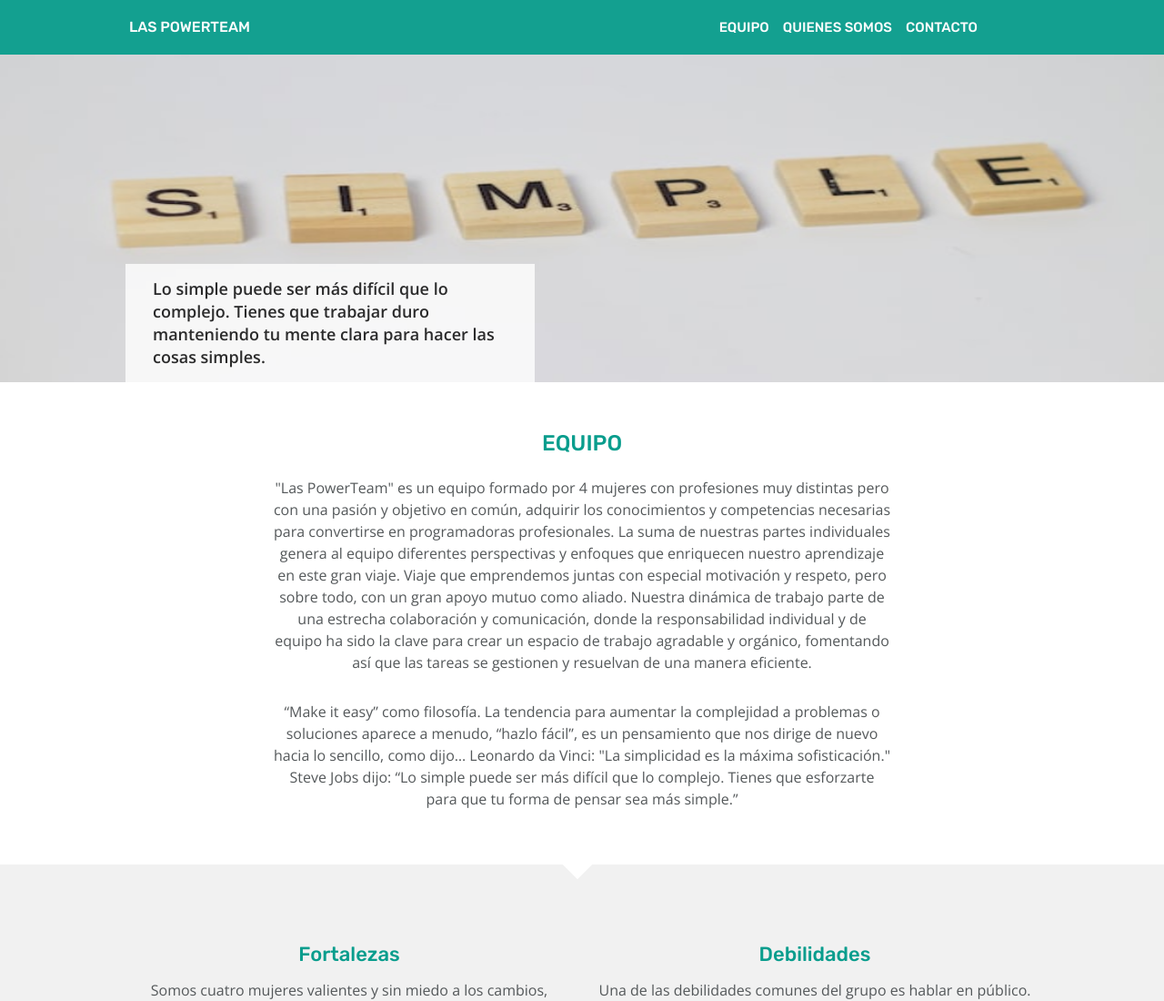
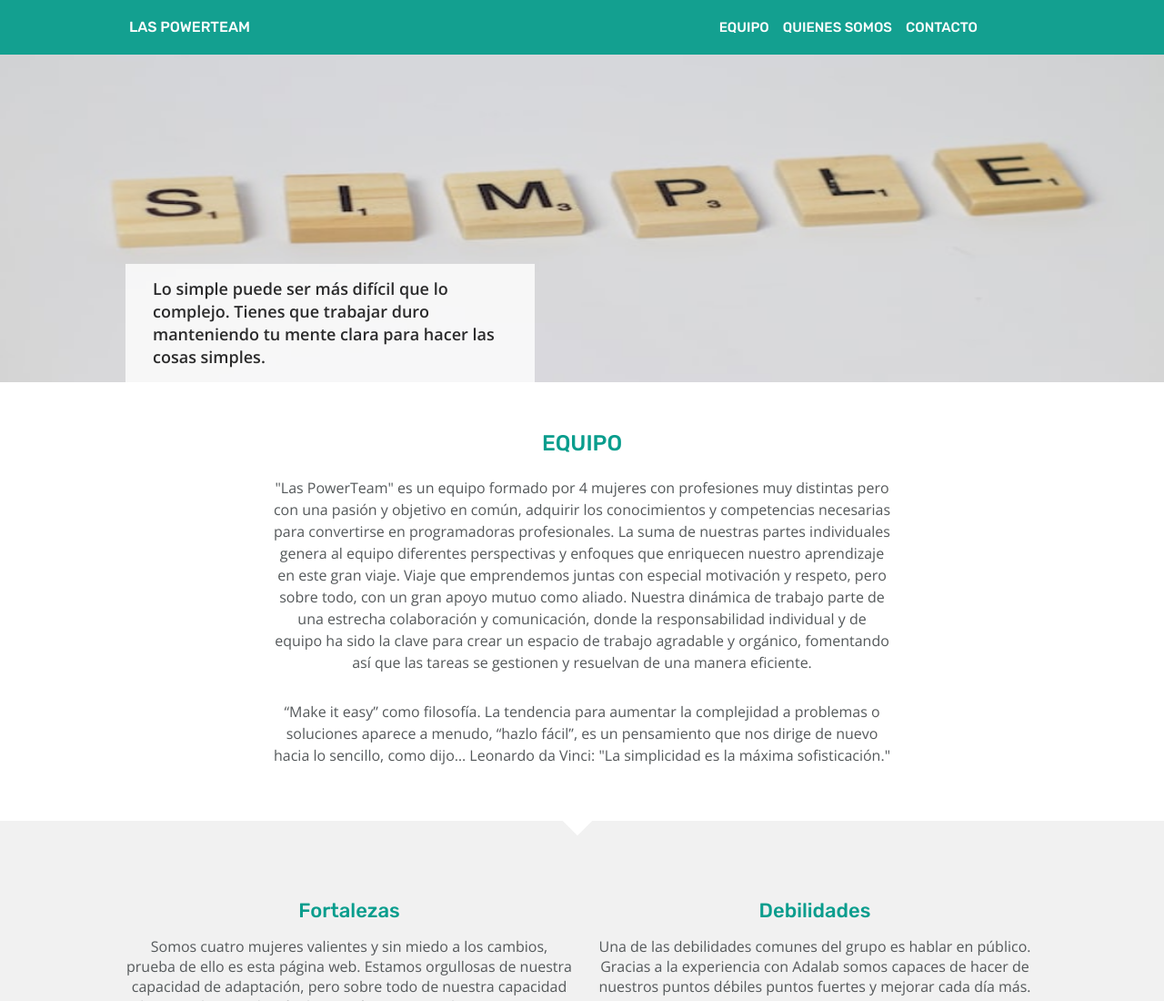
Before and after one commit to Adalab/project-promo-s-module-1-team-2, a website: page docs/index.html in a window 1280 px wide. Shown: the top 1100 px of the page at 91% size. Drawn offline with nearby package versions, Linux system fonts and the light colour scheme.

Commit message:
Add folder docs

```diff
--- a/docs/index.html
+++ b/docs/index.html
@@ -51,21 +51,23 @@
         <div class="container">
           <h2 class="title_2">EQUIPO</h2>
           <p class="description">
-            "Las PowerTeam" es un equipo formado por 4 mujeres con profesiones muy distintas pero con una pasión y objetivo en común, adquirir los
-            conocimientos y competencias necesarias para convertirse en programadoras profesionales.
-            La suma de nuestras partes individuales genera al equipo diferentes perspectivas y enfoques que enriquecen nuestro
-            aprendizaje en este gran viaje. Viaje que emprendemos juntas con especial motivación y respeto, pero sobre todo, con un
-            gran apoyo mutuo como aliado.
-            Nuestra dinámica de trabajo parte de una estrecha colaboración y comunicación, donde la responsabilidad individual y de
-            equipo ha sido la clave para crear un espacio de trabajo agradable y orgánico, fomentando así que las tareas se
-            gestionen y resuelvan de una manera eficiente.
+            "Las PowerTeam" es un equipo formado por 4 mujeres con profesiones muy
+            distintas pero con una pasión y objetivo en común, adquirir los
+            conocimientos y competencias necesarias para convertirse en programadoras
+            profesionales. La suma de nuestras partes individuales genera al equipo
+            diferentes perspectivas y enfoques que enriquecen nuestro aprendizaje en
+            este gran viaje. Viaje que emprendemos juntas con especial motivación y
+            respeto, pero sobre todo, con un gran apoyo mutuo como aliado. Nuestra
+            dinámica de trabajo parte de una estrecha colaboración y comunicación,
+            donde la responsabilidad individual y de equipo ha sido la clave para
+            crear un espacio de trabajo agradable y orgánico, fomentando así que las
+            tareas se gestionen y resuelvan de una manera eficiente.
           </p>
           <p class="description">
-            “Make it easy” como filosofía. La tendencia para aumentar la complejidad a problemas o soluciones aparece a menudo,
-            “hazlo fácil”, es un pensamiento que nos dirige de nuevo hacia lo sencillo, como dijo…
-            Leonardo da Vinci: "La simplicidad es la máxima sofisticación."
-            Steve Jobs dijo: “Lo simple puede ser más difícil que lo complejo. Tienes que esforzarte para que tu forma de pensar sea
-            más simple.”
+            “Make it easy” como filosofía. La tendencia para aumentar la complejidad a
+            problemas o soluciones aparece a menudo, “hazlo fácil”, es un pensamiento
+            que nos dirige de nuevo hacia lo sencillo, como dijo… Leonardo da Vinci:
+            "La simplicidad es la máxima sofisticación."
           </p>
           <div class="rectangle"></div>
         </div>
```
